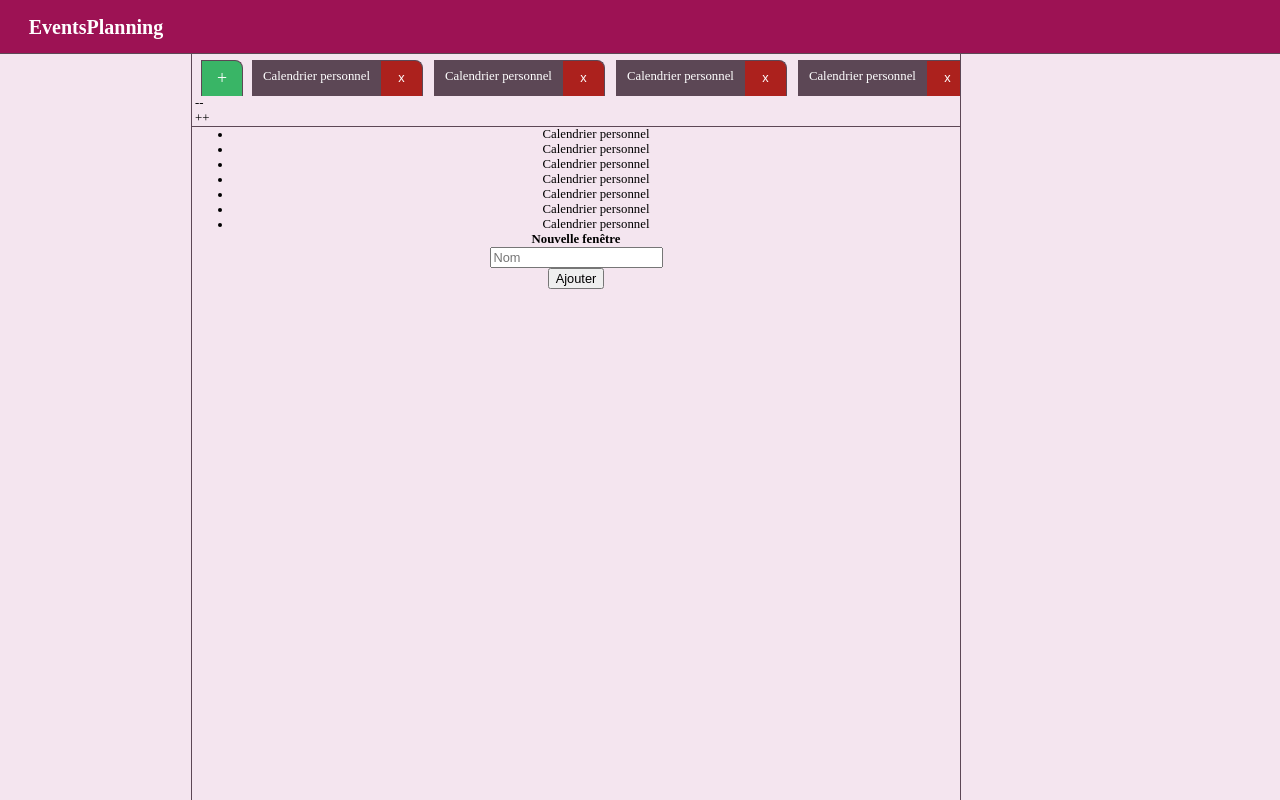
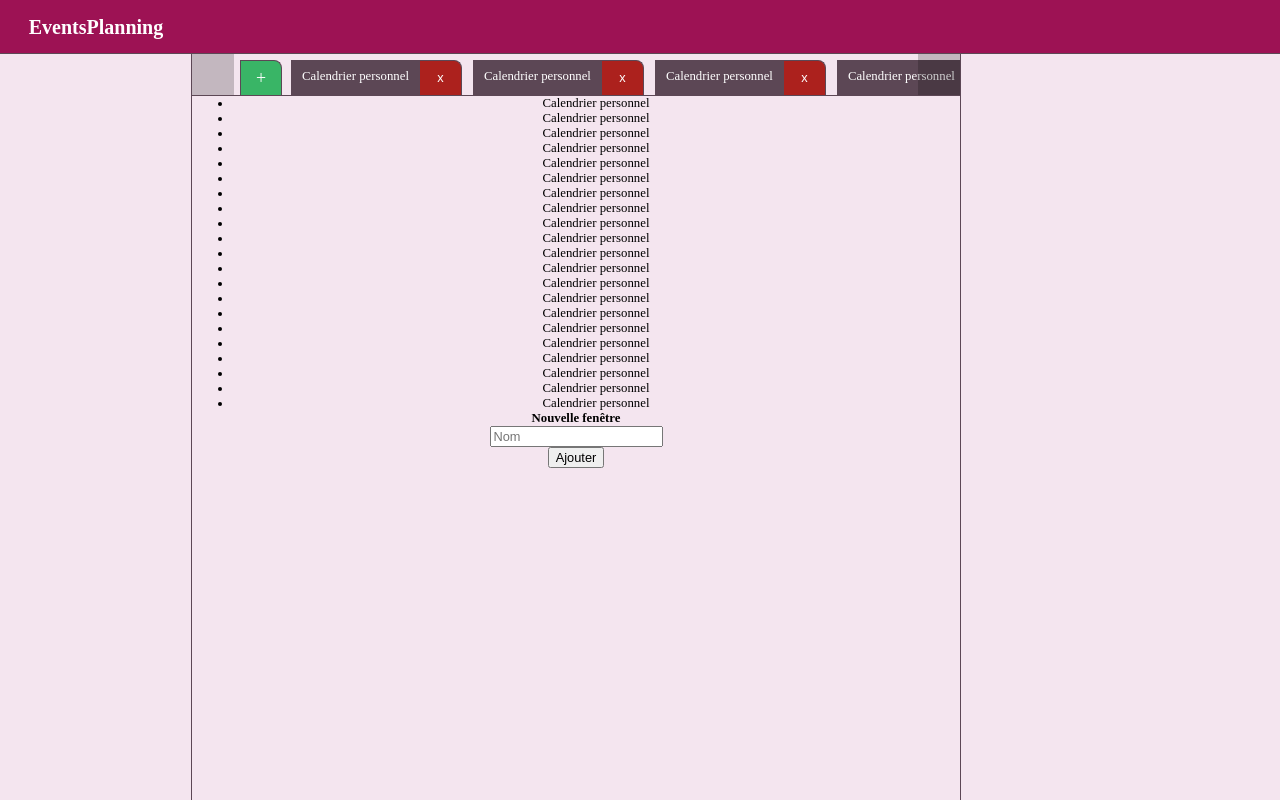
Before and after one commit to SimonMulquin/EventsPlanning, a React (Create React App) app in the folder client/: page / in a window 1280 px wide. Built offline with nearby package versions, Linux system fonts and the light colour scheme.

Commit message:
Auto scroll to active link

```diff
--- a/client/src/configs/initialViewContents.js
+++ b/client/src/configs/initialViewContents.js
@@ -53,5 +53,103 @@ export default [
     state: {
       targetedDate,
     }
+  },
+  {
+    component: 'MonthCalendar',
+    title: 'Calendrier personnel',
+    state: {
+      targetedDate,
+    }
+  },
+  {
+    component: 'MonthCalendar',
+    title: 'Calendrier personnel',
+    state: {
+      targetedDate,
+    }
+  },
+  {
+    component: 'MonthCalendar',
+    title: 'Calendrier personnel',
+    state: {
+      targetedDate,
+    }
+  },
+  {
+    component: 'MonthCalendar',
+    title: 'Calendrier personnel',
+    state: {
+      targetedDate,
+    }
+  },
+  {
+    component: 'MonthCalendar',
+    title: 'Calendrier personnel',
+    state: {
+      targetedDate,
+    }
+  },
+  {
+    component: 'MonthCalendar',
+    title: 'Calendrier personnel',
+    state: {
+      targetedDate,
+    }
+  },
+  {
+    component: 'MonthCalendar',
+    title: 'Calendrier personnel',
+    state: {
+      targetedDate,
+    }
+  },
+  {
+    component: 'MonthCalendar',
+    title: 'Calendrier personnel',
+    state: {
+      targetedDate,
+    }
+  },
+  {
+    component: 'MonthCalendar',
+    title: 'Calendrier personnel',
+    state: {
+      targetedDate,
+    }
+  },
+  {
+    component: 'MonthCalendar',
+    title: 'Calendrier personnel',
+    state: {
+      targetedDate,
+    }
+  },
+  {
+    component: 'MonthCalendar',
+    title: 'Calendrier personnel',
+    state: {
+      targetedDate,
+    }
+  },
+  {
+    component: 'MonthCalendar',
+    title: 'Calendrier personnel',
+    state: {
+      targetedDate,
+    }
+  },
+  {
+    component: 'MonthCalendar',
+    title: 'Calendrier personnel',
+    state: {
+      targetedDate,
+    }
+  },
+  {
+    component: 'MonthCalendar',
+    title: 'Calendrier personnel',
+    state: {
+      targetedDate,
+    }
   }
 ]
--- a/client/src/ui/Layout/ViewNavigation/main.jsx
+++ b/client/src/ui/Layout/ViewNavigation/main.jsx
@@ -4,7 +4,7 @@ import { withRouter } from 'react-router-dom';
 
 import { deleteView } from 'api/redux';
 
-import { Container, Option, SLink, Delete , Add} from './style';
+import { Container, Nav, OverNav, Option, SLink, Delete , Add} from './style';
 
 class ViewNavigation extends Component {
   constructor(props) {
@@ -13,41 +13,53 @@ class ViewNavigation extends Component {
     this.preventScroll = true;
   };
 
+  componentDidMount() {
+    this.nav.scrollLeft = this.activeLink.offsetLeft - 50;
+    this.forceUpdate();
+  };
+
   render() {
     const { options, match: { params }, del } = this.props;
 
     const scroll = (initialSpeed, delay = 1) => {
-      const prevScroll = this.container.scrollLeft;
-      this.container.scrollLeft = prevScroll+ initialSpeed;
-      console.log(prevScroll, initialSpeed);
+      const prevScroll = this.nav.scrollLeft;
+      this.nav.scrollLeft = prevScroll+ initialSpeed;
+      const newSpeed = initialSpeed * Math.ceil(delay / 10);
       return this.preventScroll ? false :
         setTimeout(
           ()  => scroll(
-            initialSpeed * Math.ceil(delay/10),
+              newSpeed > 120 ?
+              120 :
+              newSpeed < -120 ?
+              -120 :
+              newSpeed
+            ,
             delay + 1
           ),
-          80
+          60
         );
     };
 
     return (
-      <Container innerRef={node => this.container = node} >
-        <Option>
+      <Container>
+        <Nav innerRef={node => this.nav = node} >
+          <Option {...!params.view ? { innerRef: node => this.activeLink = node} : {}} >
             <Add active={!params.view} add to='/' >
                 +
             </Add>
           </Option>
           {options.map((option, index) => (
-          <Option key={index}>
+            <Option {...parseInt(params.view, 10) === index ? {innerRef: node => this.activeLink = node} : {}} key={index}>
               <SLink active={parseInt(params.view, 10) === index} to={option.to}>
                 {option.label}
               </SLink>
               <Delete onClick={e => { e.preventDefault(); del(index) }} >x</Delete>
             </Option>
           ))}
-        <div onMouseOver={() => {this.preventScroll = false; scroll(-1);}} onMouseLeave={() => this.preventScroll = true} >--</div>
-        <div onMouseOver={() => { this.preventScroll = false; scroll(1);}} onMouseLeave={() => this.preventScroll = true} >++</div>
-      </Container>
+        </Nav>
+        <OverNav left onMouseOver={() => { this.preventScroll = false; scroll(-6); }} onMouseLeave={() => this.preventScroll = true} />
+        <OverNav onMouseOver={() => { this.preventScroll = false; scroll(6); }} onMouseLeave={() => this.preventScroll = true} />
+      </Container >
     );
   };
 };
--- a/client/src/ui/Layout/ViewNavigation/style.jsx
+++ b/client/src/ui/Layout/ViewNavigation/style.jsx
@@ -1,16 +1,39 @@
 import styled from 'styled-components';
-
 import { Link } from 'react-router-dom';
 
-export const Container = styled.ul`
+export const Container = styled.div`
+  display: block;
+  position: relative;
+  height: auto;
+  max-height: ${({ theme }) => theme.view.navigation.height};
+  width: 100%;
+  overflow: hidden;
+  border-bottom: ${({ theme }) => theme.layout.border};
+`;
+
+export const Nav = styled.ul`
   display: block;
   position: relative;
   height: auto;
   width: 100%;
-  padding: 0 ${({ theme }) => theme.view.navigation.height} 0 3px;
-  border-bottom: ${({ theme }) => theme.layout.border};
+  padding: 0 ${({ theme }) => theme.view.navigation.height};
   overflow-y: auto;
   white-space: nowrap;
+`;
+
+export const OverNav = styled.div`
+  display: ${props => props.hidden ? 'hidden' : 'inline-block'};
+  position: absolute;
+  z-index: 9000;
+  height: ${({ theme }) => theme.view.navigation.height};
+  width: ${({ theme }) => theme.view.navigation.height};
+  background-color: rgba(0,0,0,.2);
+  top: 0;
+  ${props => props.left ? `
+    left: 0;
+  ` : `
+    right: 0;
+  `}
 `;
 
 export const Option = styled.li`
```
Lines whose indentation alone changed are shown as unchanged.
